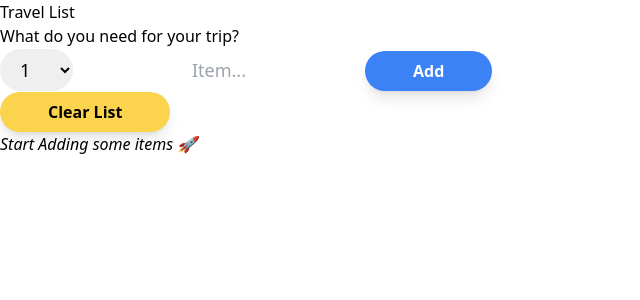
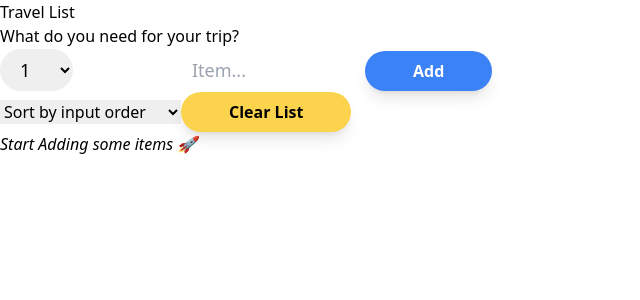
Before and after one commit to Retro-Markz/travel-list, a React (Vite) app: page / in a window 1280 px wide. Shown: the top 300 px of the page, without its empty margins (0-640 px from the left). Built offline with nearby package versions, Linux system fonts and the light colour scheme.

Commit message:
sort input done

```diff
--- a/src/components/PackingList.jsx
+++ b/src/components/PackingList.jsx
@@ -1,12 +1,28 @@
 /* eslint-disable react/prop-types */
+import { useState } from "react";
 import Item from "./Item";
 
 // eslint-disable-next-line react/prop-types
 const PackingList = ({ items, onDeleteItem, ontoggleItem }) => {
+  const [sortBy, setSortBy] = useState("input");
+  let sortedItems;
+
+  if (sortBy === "input") sortedItems = items;
+
+  if (sortBy === "description")
+    sortedItems = items
+      .slice()
+      .sort((a, b) => a.description.localeCompare(b.description));
+
+  if (sortBy === "packed")
+    sortedItems = items
+      .slice()
+      .sort((a, b) => Number(a.packed) - Number(b.packed));
+
   return (
-    <div className="flex flex-col justify-center items-center bg-amber-950 w-screen  h-[50vh] md:h-[70vh] gap-12">
-      <ul className="list *:text-amber-200 *:text-2xl *:font-semibold gap-4">
-        {items.map((item) => (
+    <div className="flex flex-col justify-center items-center bg-amber-950 w-screen  h-[max-content] md:h-[70vh] gap-8">
+      <ul className="list *:text-amber-200 *:text-2xl *:font-semibold gap-24 flex justify-evenly  w-[80vw] flex-wrap items-start">
+        {sortedItems.map((item) => (
           <Item
             item={item}
             key={item.id}
@@ -16,7 +32,18 @@ const PackingList = ({ items, onDeleteItem, ontoggleItem }) => {
         ))}
       </ul>
 
-      <button className="primary-cta">Clear List</button>
+      <div className="actions flex gap-8">
+        <select
+          value={sortBy}
+          onChange={(e) => setSortBy(e.target.value)}
+          className="flex py-2 px-8 rounded-full bg-amber-300 border-none items-center justify-center font-bold  *:font-bold "
+        >
+          <option value="input">Sort by input order</option>
+          <option value="description">Sort by description</option>
+          <option value="packed">Sort by packed status</option>
+        </select>
+        <button className="primary-cta">Clear List</button>
+      </div>
     </div>
   );
 };
--- a/src/components/Stats.jsx
+++ b/src/components/Stats.jsx
@@ -13,7 +13,7 @@ const Stats = ({ items }) => {
           <em>
             {percentage === 100
               ? "you got everything packed ✈️"
-              : `🧳 You have ${numItems} items on your list, {numPacked} (
+              : `🧳 You have ${numItems} items on your list, ${numPacked} (
           ${numItems === 0 ? "0" : percentage}%) is already packed!`}
           </em>
         )}
```
